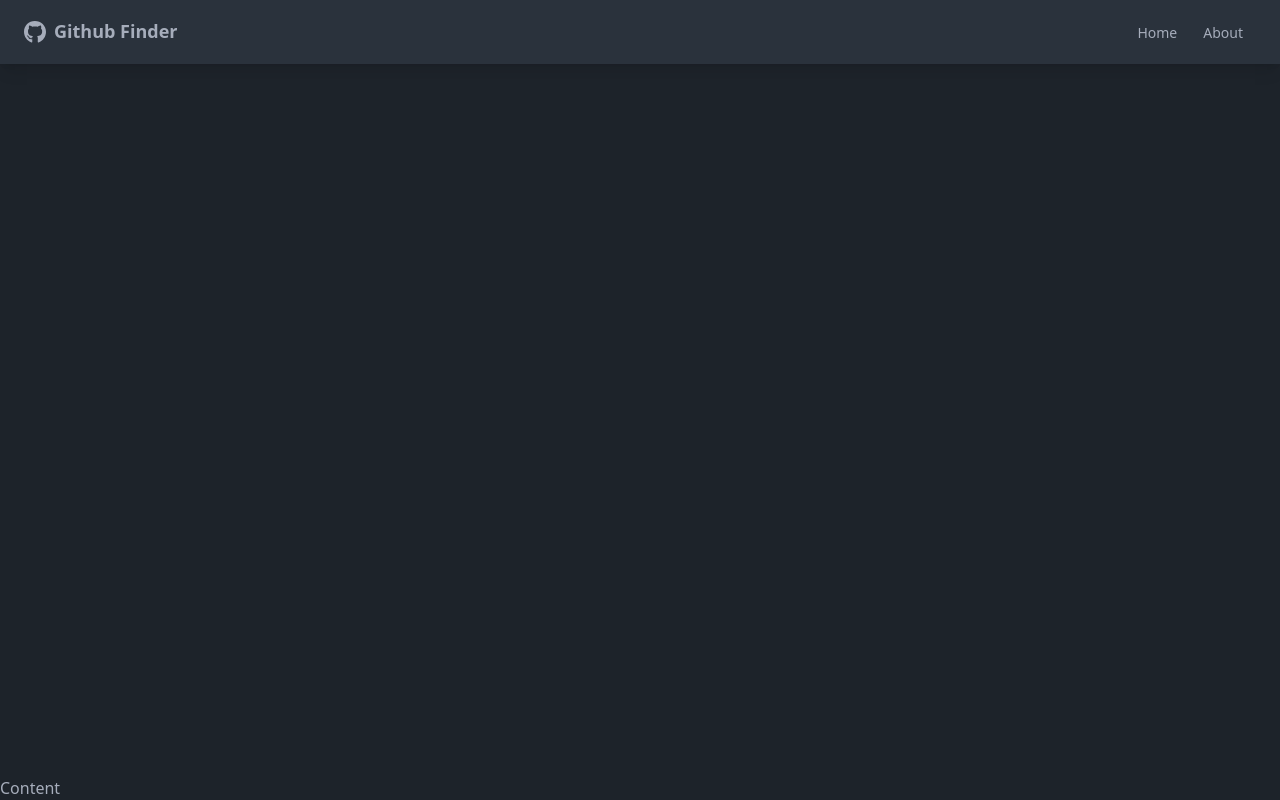
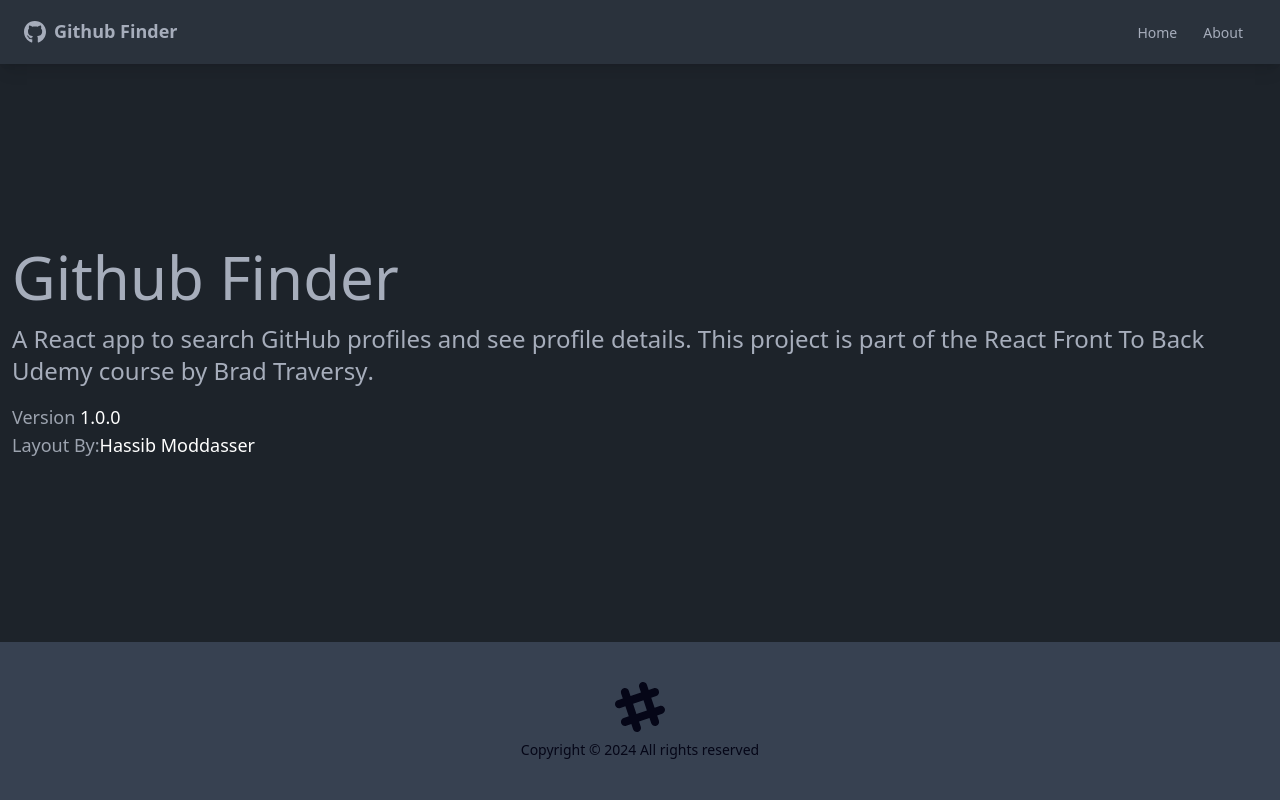
Before and after one commit to travvdawg/github-finder-project, a React (Create React App) app: page /about in a window 1280 px wide. Built offline with nearby package versions, Linux system fonts and the light colour scheme.

Commit message:
created router and footer

```diff
--- a/src/App.js
+++ b/src/App.js
@@ -1,12 +1,36 @@
-import { BrowserRouter as Router, Route } from 'react-router-dom';
+import { BrowserRouter as Router, Route, Routes } from 'react-router-dom';
 import Navbar from './components/layout/Navbar';
+import Footer from './components/layout/Footer';
+import Home from './pages/Home';
+import About from './pages/About';
+import NotFound from './pages/NotFound';
 
 function App() {
 	return (
 		<Router>
 			<div className='flex flex-col justify-between h-screen'>
 				<Navbar />
-				<main>Content</main>
+				<main className='container mx-auto px-3 pb-12'>
+					<Routes>
+						<Route
+							path='/'
+							element={<Home />}
+						/>
+						<Route
+							path='/about'
+							element={<About />}
+						/>
+						<Route
+							path='/notFount'
+							element={<NotFound />}
+						/>
+						<Route
+							path='/*'
+							element={<NotFound />}
+						/>
+					</Routes>
+				</main>
+				<Footer />
 			</div>
 		</Router>
 	);
--- /dev/null
+++ b/src/components/layout/Footer.jsx
@@ -0,0 +1,22 @@
+function Footer() {
+	const footerYear = new Date().getFullYear();
+
+	return (
+		<footer className='footer p-10 bg-gray-700 text-primary-content footer-center'>
+			<div>
+				<svg
+					width='50'
+					height='50'
+					viewBox='0 0 24 24'
+					xmlns='http://www.w3.org/2000/svg'
+					fillRule='evenodd'
+					clipRule='evenodd'
+					className='inline-block fill-current'>
+					<path d='M22.672 15.226l-2.432.811.841 2.515c.33 1.019-.209 2.127-1.23 2.456-1.15.325-2.148-.321-2.463-1.226l-.84-2.518-5.013 1.677.84 2.517c.391 1.203-.434 2.542-1.831 2.542-.88 0-1.601-.564-1.86-1.314l-.842-2.516-2.431.809c-1.135.328-2.145-.317-2.463-1.229-.329-1.018.211-2.127 1.231-2.456l2.432-.809-1.621-4.823-2.432.808c-1.355.384-2.558-.59-2.558-1.839 0-.817.509-1.582 1.327-1.846l2.433-.809-.842-2.515c-.33-1.02.211-2.129 1.232-2.458 1.02-.329 2.13.209 2.461 1.229l.842 2.515 5.011-1.677-.839-2.517c-.403-1.238.484-2.553 1.843-2.553.819 0 1.585.509 1.85 1.326l.841 2.517 2.431-.81c1.02-.33 2.131.211 2.461 1.229.332 1.018-.21 2.126-1.23 2.456l-2.433.809 1.622 4.823 2.433-.809c1.242-.401 2.557.484 2.557 1.838 0 .819-.51 1.583-1.328 1.847m-8.992-6.428l-5.01 1.675 1.619 4.828 5.011-1.674-1.62-4.829z'></path>
+				</svg>
+				<p>Copyright &copy; {footerYear} All rights reserved</p>
+			</div>
+		</footer>
+	);
+}
+export default Footer;
--- a/src/components/layout/Navbar.jsx
+++ b/src/components/layout/Navbar.jsx
@@ -24,7 +24,7 @@
 							Home
 						</Link>
 						<Link
-							to='/'
+							to='/about'
 							className='bnt btn-ghost rounded-btn btn-sm flex items-center'>
 							About
 						</Link>
--- /dev/null
+++ b/src/pages/About.jsx
@@ -0,0 +1,32 @@
+function About() {
+	return (
+		<div>
+			<h1 className='text-6xl mb-4'>Github Finder</h1>
+			<p className='mb-4 text-2xl font-light'>
+				A React app to search GitHub profiles and see profile details. This
+				project is part of the
+				<a href='https://www.udemy.com/course/modern-react-front-to-back/'>
+					{' '}
+					React Front To Back
+				</a>{' '}
+				Udemy course by
+				<strong>
+					<a href='https://traversymedia.com'> Brad Traversy</a>
+				</strong>
+				.
+			</p>
+			<p className='text-lg text-gray-400'>
+				Version <span className='text-white'>1.0.0</span>
+			</p>
+			<p className='text-lg text-gray-400'>
+				Layout By:
+				<a
+					className='text-white'
+					href='https://twitter.com/hassibmoddasser'>
+					Hassib Moddasser
+				</a>
+			</p>
+		</div>
+	);
+}
+export default About;
--- /dev/null
+++ b/src/pages/Home.jsx
@@ -0,0 +1,8 @@
+function Home() {
+	return (
+		<div>
+			<h1 className='text-6xl'>Welcome</h1>
+		</div>
+	);
+}
+export default Home;
--- /dev/null
+++ b/src/pages/NotFound.jsx
@@ -0,0 +1,22 @@
+import { FaHome } from 'react-icons/fa';
+import { Link } from 'react-router-dom';
+
+function NotFound() {
+	return (
+		<div className='hero'>
+			<div className='text-center hero-content'>
+				<div className='max-w-lg'>
+					<h1 className='text-8xl font-bold mb-8'>Oops!</h1>
+					<p className='text-5xl mb-8'>404 - Page not found</p>
+					<Link
+						to='/'
+						className='btn btn-primary btn-lg'>
+						<FaHome className='mr-2' />
+						Back To Home
+					</Link>
+				</div>
+			</div>
+		</div>
+	);
+}
+export default NotFound;
```
